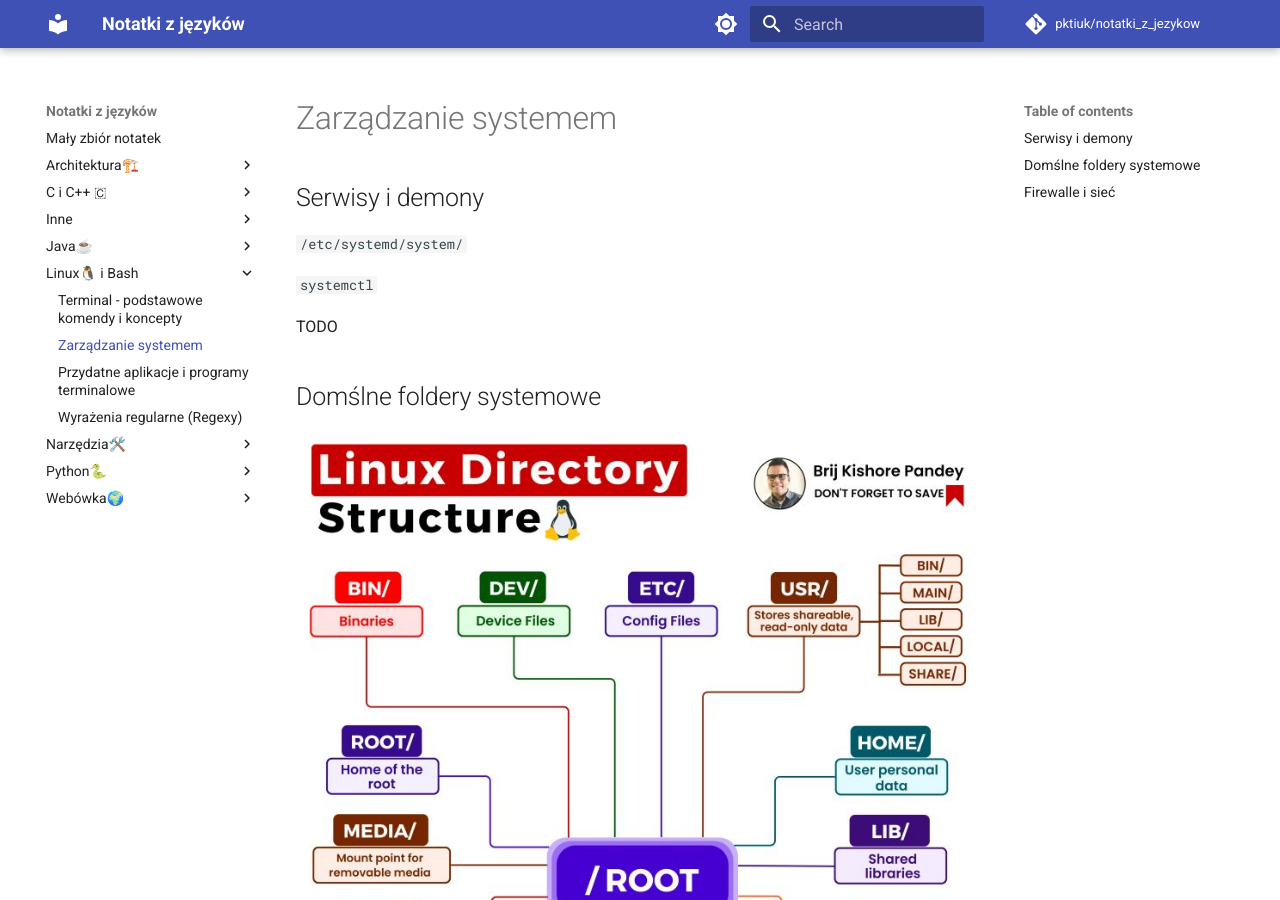
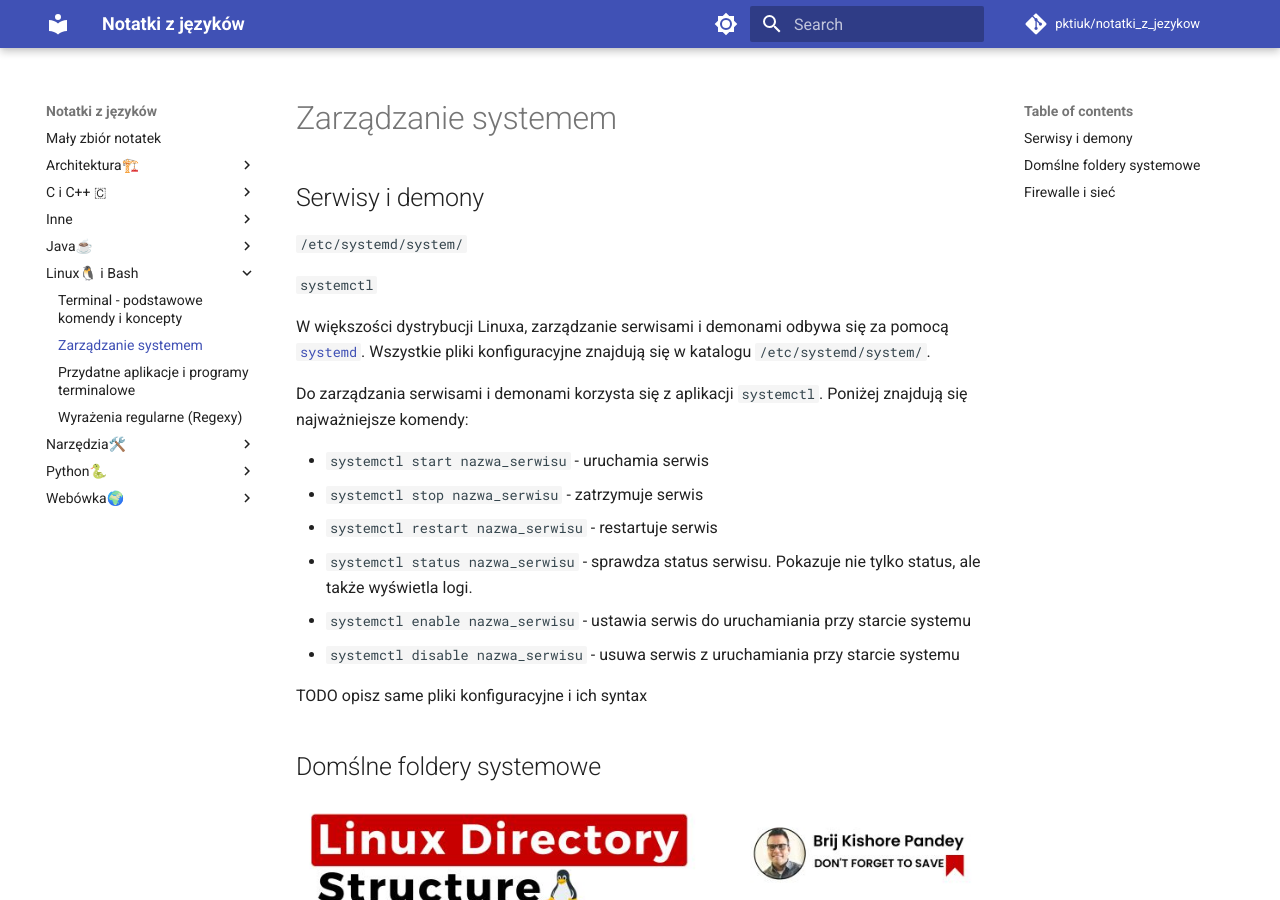
Before and after one commit to pktiuk/notatki_z_jezykow, an MkDocs documentation site: the page built from docs/Linux🐧 i Bash/o_systemie.md, in a window 1280 px wide and 900 px high. Built offline with MkDocs 1.6.1 and Material for MkDocs 9.7.7, drawn with Linux system fonts in a browser that asks for light colours; comment, search, counter and statistics services are not loaded.

Commit message:
Opis działania systemctl

```diff
--- a/docs/Linux🐧 i Bash/o_systemie.md
+++ b/docs/Linux🐧 i Bash/o_systemie.md
@@ -6,7 +6,18 @@
 
 `systemctl`
 
-TODO
+W większości dystrybucji Linuxa, zarządzanie serwisami i demonami odbywa się za pomocą [`systemd`](https://systemd.io). Wszystkie pliki konfiguracyjne znajdują się w katalogu `/etc/systemd/system/`.
+
+Do zarządzania serwisami i demonami korzysta się z aplikacji `systemctl`. Poniżej znajdują się najważniejsze komendy:
+
+- `systemctl start nazwa_serwisu` - uruchamia serwis
+- `systemctl stop nazwa_serwisu` - zatrzymuje serwis
+- `systemctl restart nazwa_serwisu` - restartuje serwis
+- `systemctl status nazwa_serwisu` - sprawdza status serwisu. Pokazuje nie tylko status, ale także wyświetla logi.
+- `systemctl enable nazwa_serwisu` - ustawia serwis do uruchamiania przy starcie systemu
+- `systemctl disable nazwa_serwisu` - usuwa serwis z uruchamiania przy starcie systemu
+
+TODO opisz same  pliki konfiguracyjne i ich syntax
 
 ## Domślne foldery systemowe
 
```
